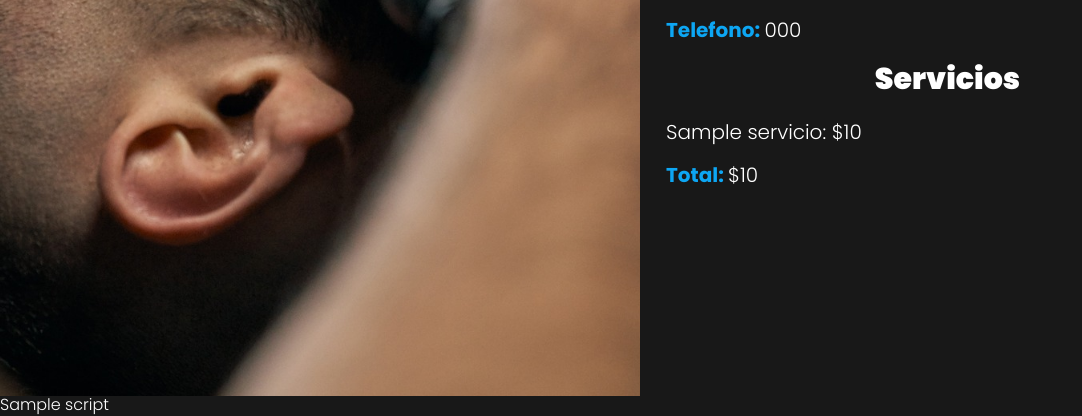
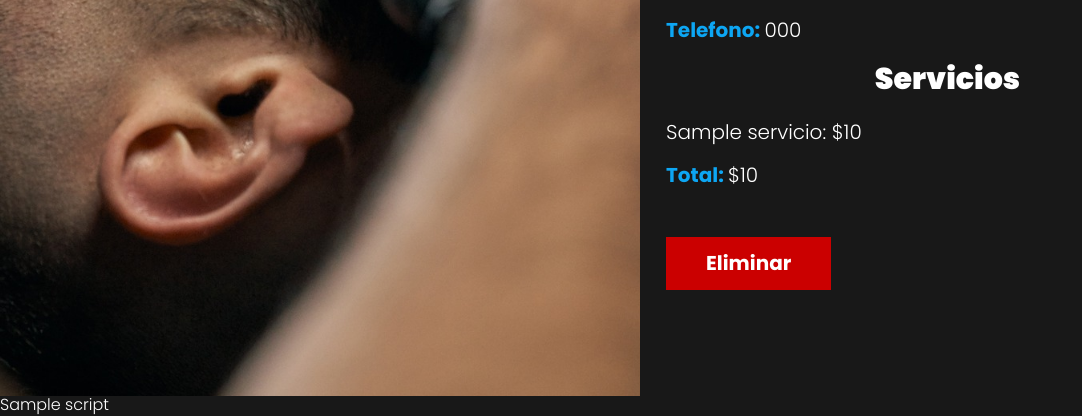
Before and after one commit to ivan-burgio/proyecto-appsalon-mvc, a PHP site: the page made by views/admin/index.php in a window 1280 px wide. Shown: the part 630-1046 px from the top of the page, without its empty margins (0-1082 px from the left). Run offline with PHP 8.4, Linux system fonts and the light colour scheme; the template is opened without the code that fills it: most values are stand-ins (such as "Sample title", 1, 10 or a date in 2020).

Commit message:
Eliminar Citas

```diff
--- a/public/index.php
+++ b/public/index.php
@@ -36,6 +36,7 @@ $router->get('/admin', [AdminController::class, 'index']);
 // API de citas
 $router->get('/api/servicios', [APIController::class, 'index']);
 $router->post('/api/citas', [APIController::class, 'guardar']);
+$router->post('/api/eliminar', [APIController::class, 'eliminar']);
 
 // Comprueba y valida las rutas, que existan y les asigna las funciones del Controlador
 $router->comprobarRutas();
--- a/src/scss/componentes/_botones.scss
+++ b/src/scss/componentes/_botones.scss
@@ -4,3 +4,7 @@
 .boton {
     @include m.boton(v.$azul, v.$blanco);
 }
+
+.boton-eliminar {
+    @include m.boton(v.$rojo, v.$blanco);
+}
--- a/views/admin/index.php
+++ b/views/admin/index.php
@@ -37,7 +37,7 @@
                 <h3>Servicios</h3>
         <?php
             $idCita = $cita->id;
-            } // fin if
+                } // fin if
             $total += $cita->precio;
         ?>
             <p class="servicio"><?php echo $cita->servicio . ": $" . $cita->precio; ?></p>
@@ -46,7 +46,14 @@
             $proximo = $citas[$key + 1]->id ?? 0;
 
             if(esUltimo($actual, $proximo)) {
-                ?><p class="total">Total: <span>$<?php echo $total; ?></span></p><?php
+        ?>
+                <p class="total">Total: <span>$<?php echo $total; ?></span></p>
+
+                <form action="/api/eliminar" method="POST">
+                    <input type="hidden" name="id" value="<?php echo $cita->id; ?>">
+                    <input type="submit" class="boton-eliminar" value="Eliminar">
+                </form>
+        <?php
             }
 
             } // fin foreach
```
Also changed, not shown: controllers/APIController.php (+9 -0 lines), public/build/css/app.css, 1 other file.
